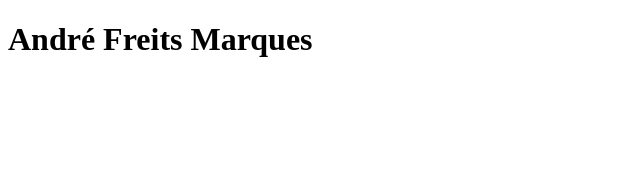
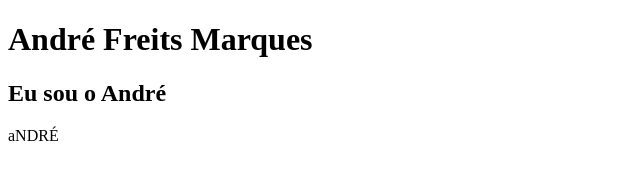
Before and after one commit to andmarq/pratica1, a plain HTML site: page index.htm in a window 1280 px wide. Shown: the whole page, without its empty margins (0-640 px from the left). Drawn offline with Linux system fonts and the light colour scheme.

Commit message:
Enviando auteração

```diff
--- a/index.htm
+++ b/index.htm
@@ -8,5 +8,7 @@
 </head>
 <body>
     <h1>André Freits Marques</h1>
+    <h2>Eu sou o André</h2>
+    <P>aNDRÉ</P>
 </body>
 </html>
```
